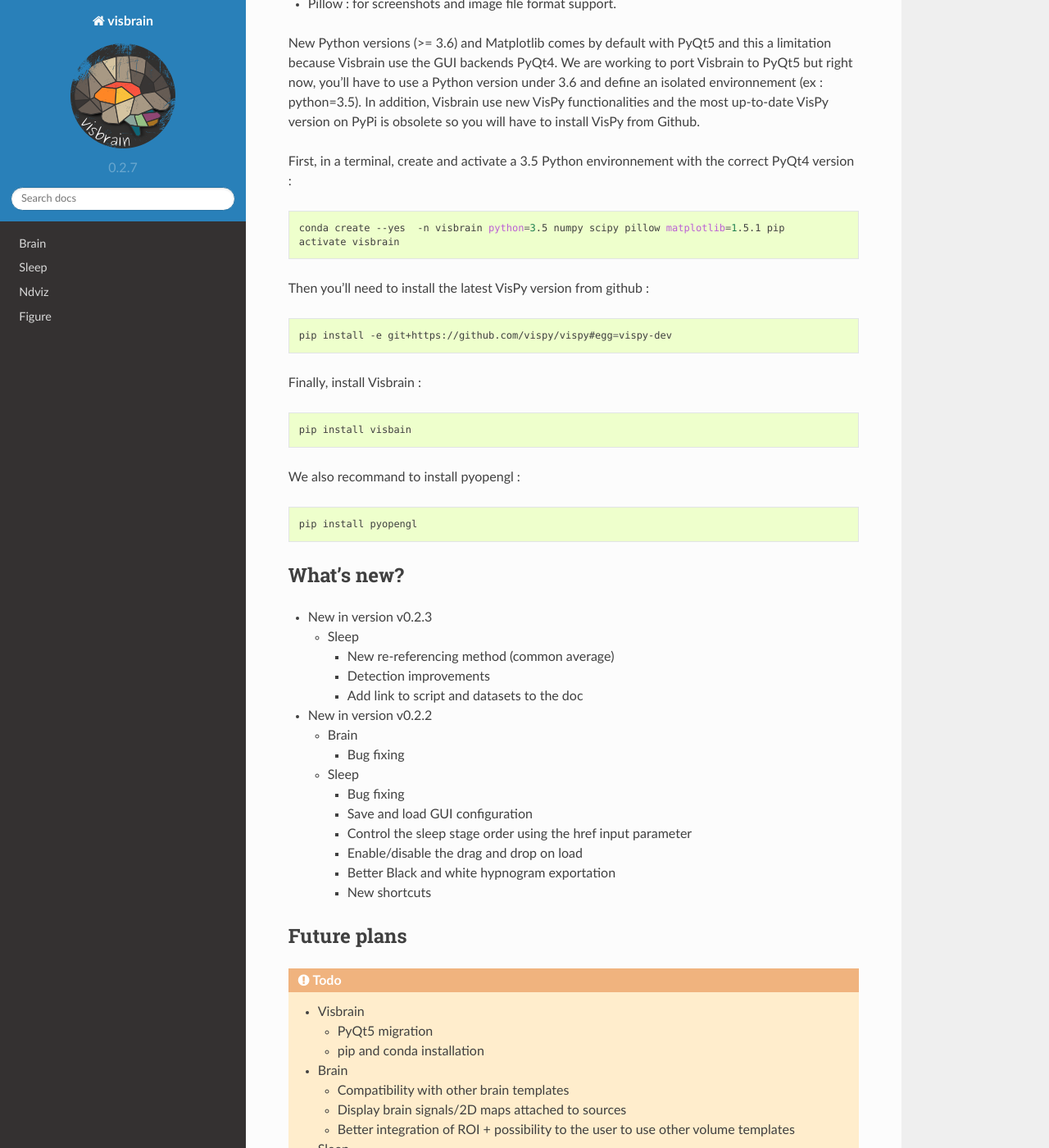
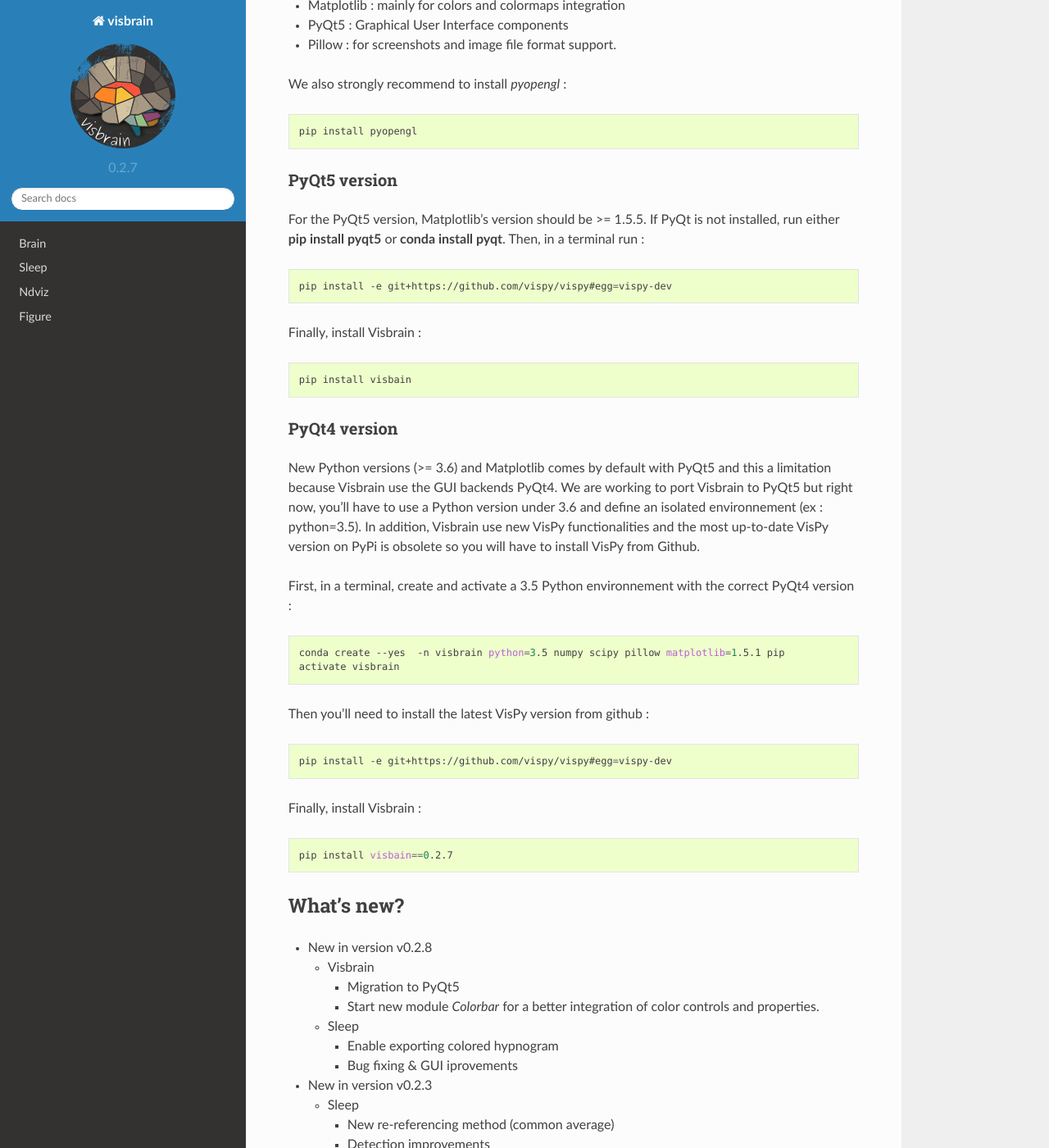
Before and after one commit to EtienneCmb/visbrain, a Sphinx documentation site: the page built from docs/index.rst, in a window 1280 px wide and 1400 px high, scrolled down 627 px. Shown: the whole window at 82% size. Built offline with Sphinx 7.4.7 and the Read the Docs theme 2.0.0, drawn with Linux system fonts in a browser that asks for light colours; some of the changed text lies outside the part shown.

Commit message:
Better instalation description for the PyQt4 and PyQt5 versions

```diff
--- a/docs/index.rst
+++ b/docs/index.rst
@@ -1,5 +1,11 @@
 .. image:: https://travis-ci.org/EtienneCmb/visbrain.svg?branch=master
     :target: https://travis-ci.org/EtienneCmb/visbrain
+
+.. image:: https://codecov.io/gh/EtienneCmb/visbrain/branch/master/graph/badge.svg
+  :target: https://codecov.io/gh/EtienneCmb/visbrain
+
+.. image:: https://badge.fury.io/py/visbrain.svg
+  :target: https://badge.fury.io/py/visbrain
 
 
 Visbrain documentation
@@ -15,14 +21,41 @@ Visbrain is a python package in development and it's dedicated to neuroscience v
 Installation
 ************
 
-Here's the list of visbrain's dependancies :
+Dependencies
+============
+
+Here's the list of visbrain's dependencies :
 
 * Numpy
 * Scipy
 * Vispy : fast graphics rendering
 * Matplotlib : mainly for colors and colormaps integration
-* PyQt4 : Graphical User Interface components
+* PyQt5 : Graphical User Interface components
 * Pillow : for screenshots and image file format support.
+
+We also strongly recommend to install *pyopengl* :
+
+.. code-block:: shell
+
+    pip install pyopengl
+
+PyQt5 version
+=============
+
+For the PyQt5 version, Matplotlib's version should be >= 1.5.5. If PyQt is not installed, run either **pip install pyqt5** or **conda install pyqt**. Then, in a terminal run :
+
+.. code-block:: shell
+
+    pip install -e git+https://github.com/vispy/vispy#egg=vispy-dev
+
+Finally, install Visbrain :
+
+.. code-block:: shell
+
+    pip install visbain
+
+PyQt4 version
+=============
 
 New Python versions (>= 3.6) and Matplotlib comes by default with PyQt5 and this a limitation because Visbrain use the GUI backends PyQt4. We are working to port Visbrain to PyQt5 but right now, you'll have to use a Python version under 3.6 and define an isolated environnement (ex : python=3.5). In addition, Visbrain use new VisPy functionalities and the most up-to-date VisPy version on PyPi is obsolete so you will have to install VisPy from Github.
 
@@ -43,16 +76,22 @@ Finally, install Visbrain :
 
 .. code-block:: shell
 
-    pip install visbain
-
-We also recommand to install pyopengl :
-
-.. code-block:: shell
-
-    pip install pyopengl
+    pip install visbain==0.2.7
 
 What's new?
 ***********
+
+* New in version v0.2.8
+
+  * Visbrain
+
+    * Migration to PyQt5
+    * Start new module *Colorbar* for a better integration of color controls and properties.
+
+  * Sleep
+
+    * Enable exporting colored hypnogram
+    * Bug fixing & GUI iprovements
 
 * New in version v0.2.3
 
@@ -62,21 +101,6 @@ What's new?
     * Detection improvements
     * Add link to script and datasets to the doc
 
-* New in version v0.2.2
-
-  * Brain
-
-    * Bug fixing
-
-  * Sleep
-
-    * Bug fixing
-    * Save and load GUI configuration
-    * Control the sleep stage order using the href input parameter
-    * Enable/disable the drag and drop on load
-    * Better Black and white hypnogram exportation
-    * New shortcuts
-
 
 Future plans
 ************
@@ -85,8 +109,7 @@ Future plans
 
   * Visbrain
 
-    * PyQt5 migration
-    * pip and conda installation
+    * conda installation
 
   * Brain
 
```
